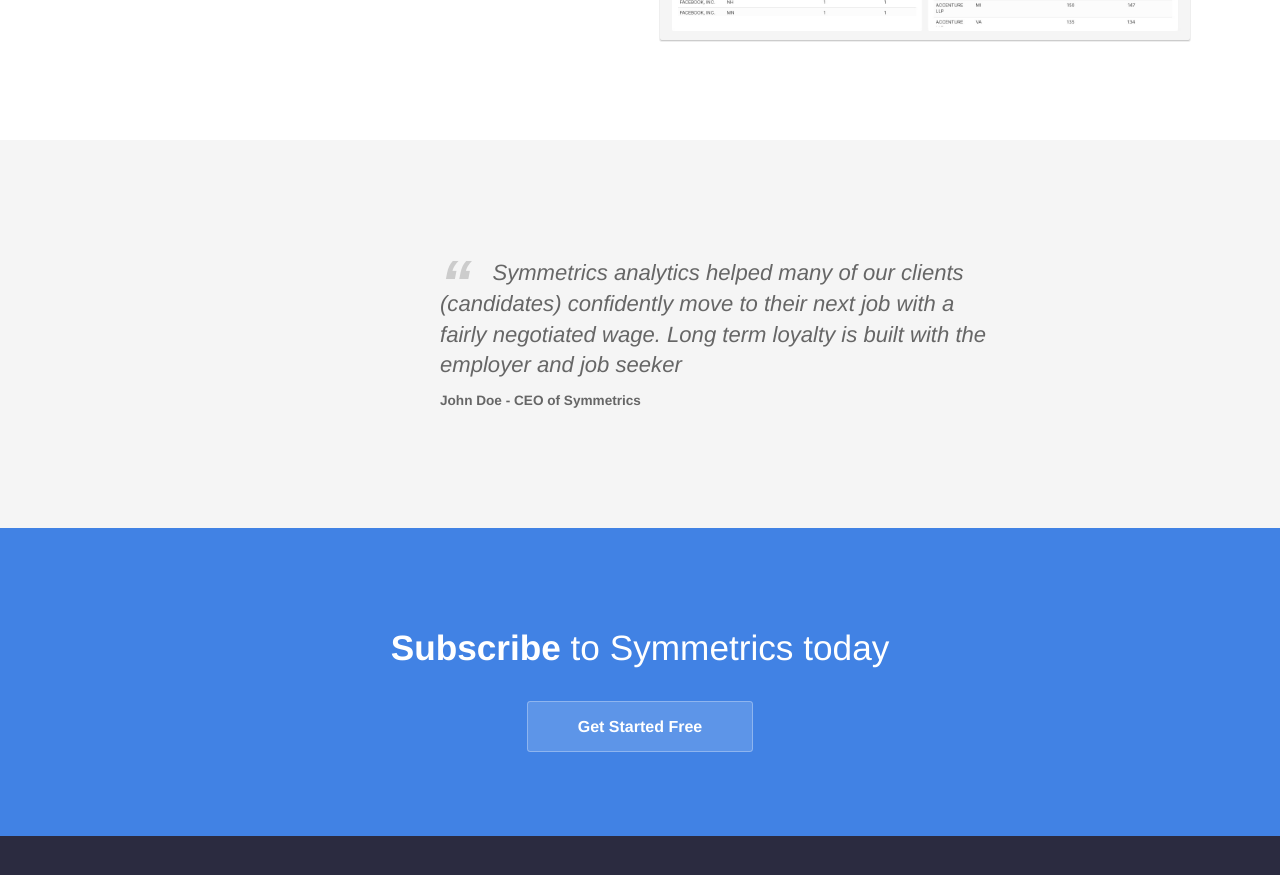
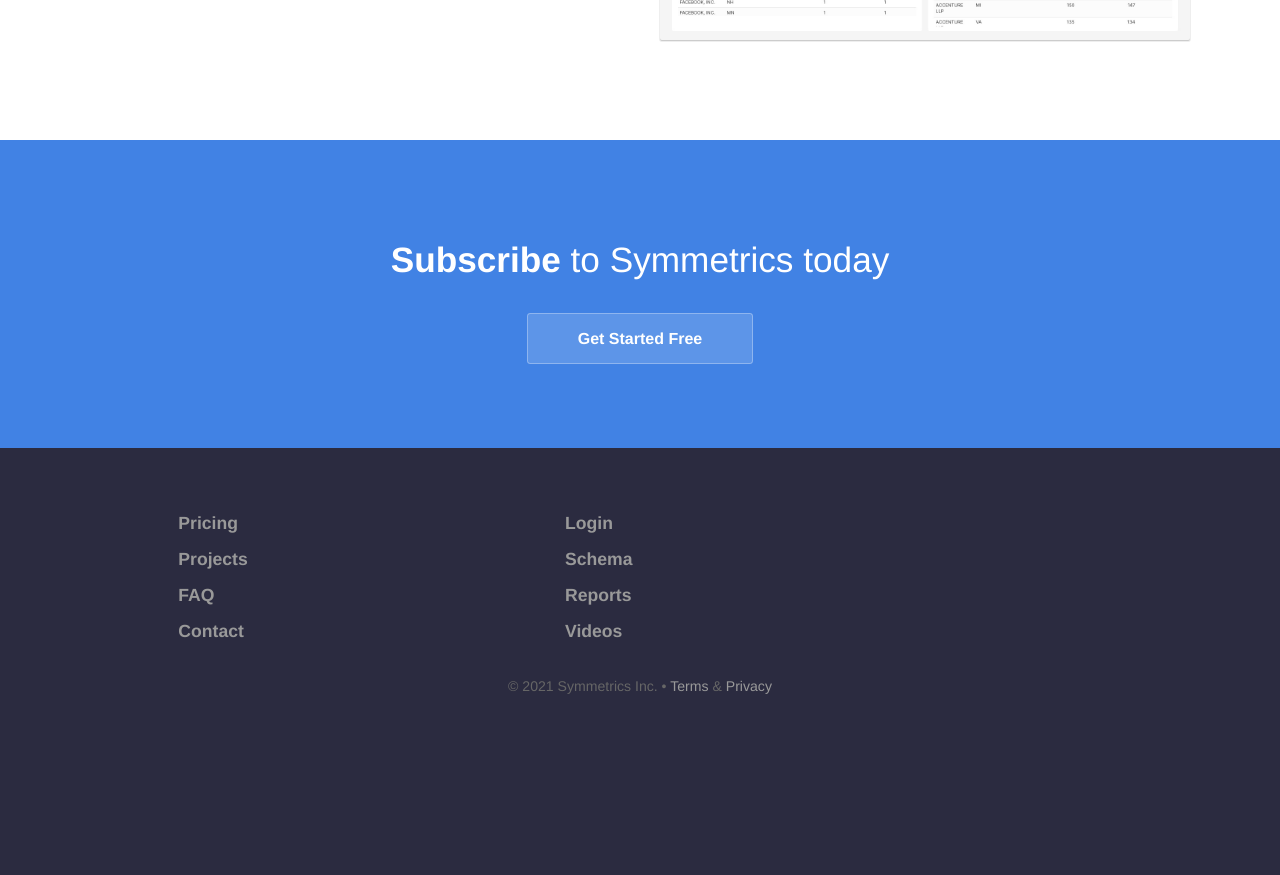
Before and after one commit to techsparksguru/symmetrics.github.io, a Jekyll site: the page built from index.html, in a window 1280 px wide and 900 px high, scrolled down 4534 px. Shown: the top 875 px of the window. Built offline with Jekyll 4.4.1, drawn with Linux system fonts in a browser that asks for light colours; after the commit the page ends 5280 px from its top, so only the background shows below that.

Commit message:
no need of temp testimonial

```diff
--- a/index.html
+++ b/index.html
@@ -76,7 +76,7 @@
 		</div>
 	</section>
 
-	<section class="testimonial">
+	<!-- <section class="testimonial">
 		<div class="container flex">
 			<div class="testimonial-block">
 				<div class="square-image"><img src="" alt="Jim James" class="editable"></div>
@@ -86,7 +86,7 @@
 				</blockquote>
 			</div>
 		</div>
-	</section>
+	</section> -->
 	<section class="bottom-cta">
 		<h2 class="editable"><strong>Subscribe</strong> to Symmetrics today</h2>
 		<div class="button alt"><a href="https://reports.symmetrics.fyi/register/form">Get Started Free</a></div>
```
